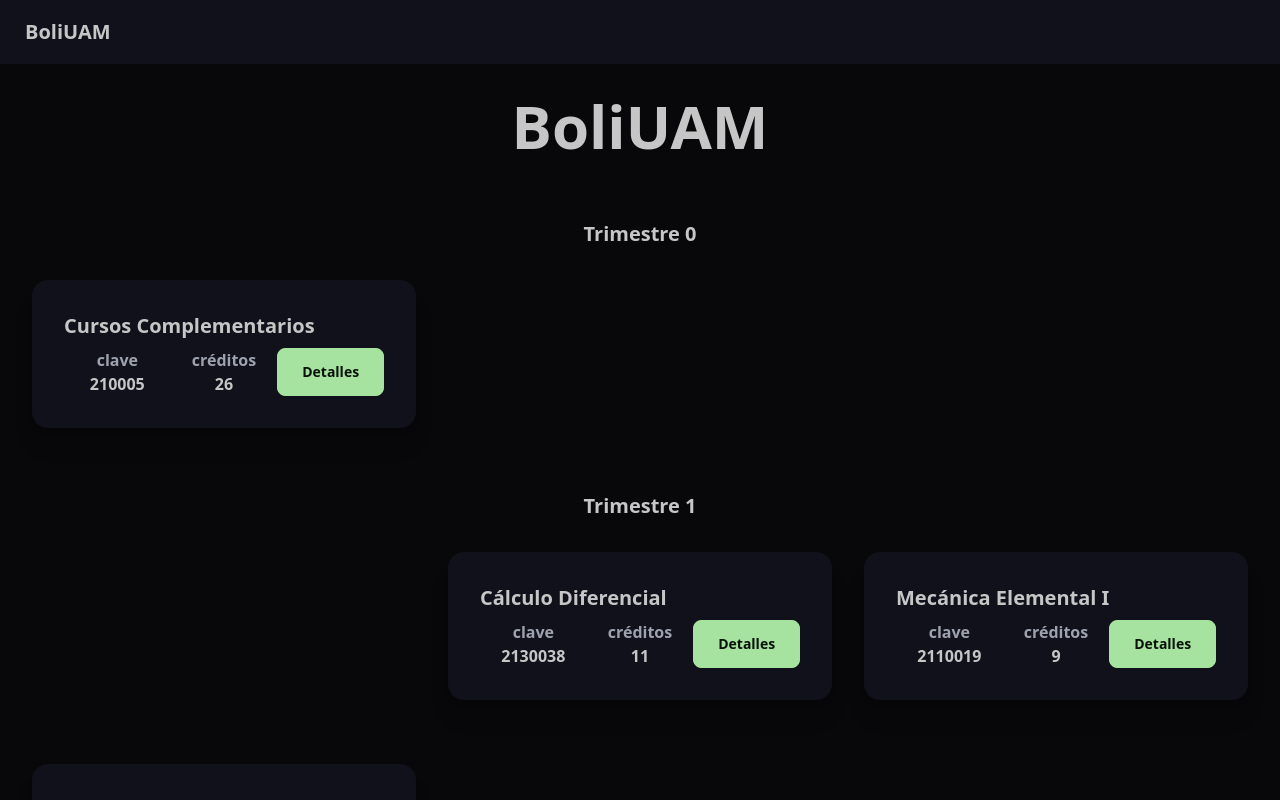
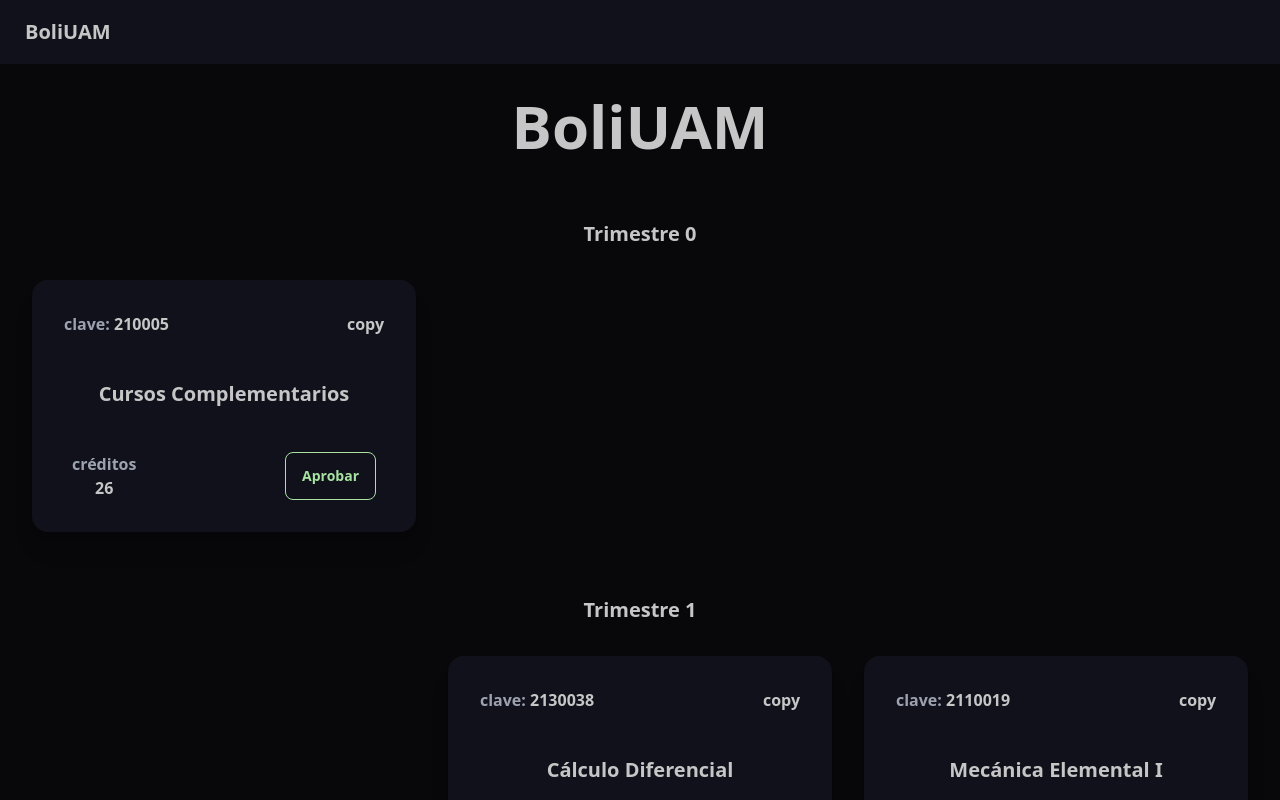
Before and after one commit to AxelHuerta/boliUAM, a React (Vite) app: page / in a window 1280 px wide. Shown: the top 800 px of the page. Built offline with nearby package versions, Linux system fonts and the light colour scheme.

Commit message:
update style

```diff
--- a/src/components/Card.tsx
+++ b/src/components/Card.tsx
@@ -1,4 +1,3 @@
-import { Link } from "react-router-dom";
 import { useUeas } from "../store/Store";
 
 type Props = {
@@ -19,37 +18,35 @@ export default function Card(props: Readonly<Props>) {
 
   return (
     <div
-      className={`card w-80 sm:w-96 shadow-xl mx-auto my-4 ${
+      className={`card w-80 sm:w-96 shadow-xl my-4 ${
         approvedUeasID.includes(props.id)
           ? "bg-success text-black"
           : "bg-neutral"
       }`}
     >
       <div className="card-body">
-        <h2 className="card-title capitalize">{props.name}</h2>
-        <div className="grid grid-cols-3">
+        {/* header */}
+        <div className="flex justify-between items-center font-extrabold">
+          <div>
+            <span className="text-gray-400">clave: </span>
+            {props.id}
+          </div>
+          <span>copy</span>
+        </div>
+
+        {/* title */}
+        <h2 className="card-title capitalize h-[100px] justify-center">{props.name}</h2>
         {props.type.includes("optativa") ? null : (
-            <>
-              <div className="font-extrabold">
-                <span className="text-gray-400">clave</span>
-                <p>{props.id}</p>
-              </div>
+          <div className="flex justify-between w-full px-2">
             <div className="font-extrabold">
               <span className="text-gray-400">créditos</span>
               <p>{props.credits}</p>
             </div>
-              <button
-                className={`btn ${
-                  approvedUeasID.includes(props.id)
-                    ? "btn-neutral text-white"
-                    : "btn-primary"
-                }`}
-              >
-                Detalles
+            <button className="btn btn-primary btn-outline text-right">
+              Aprobar
             </button>
-            </>
+          </div>
         )}
-        </div>
       </div>
     </div>
   );
```
Lines whose indentation alone changed are shown as unchanged.
